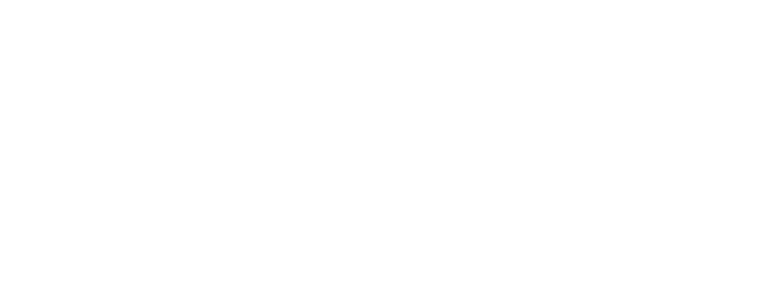
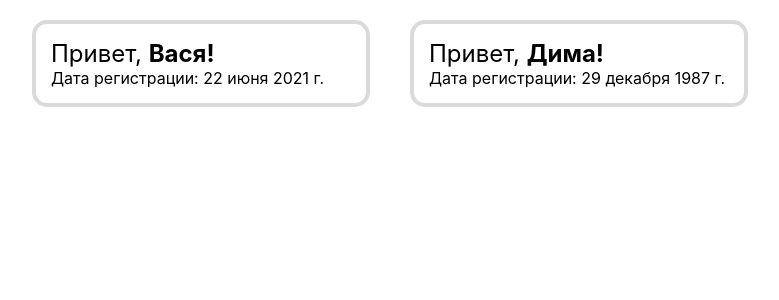
Before and after one commit to Koleneko/react-study, a React (Create React App) app: page / in a window 1280 px wide. Shown: the top 300 px of the page, without its empty margins (10-789 px from the left). Built offline with nearby package versions, Linux system fonts and the light colour scheme.

Commit message:
Выполнил задание №1

```diff
--- a/src/index.js
+++ b/src/index.js
@@ -2,7 +2,11 @@ import React from "react";
 import ReactDOM from "react-dom";
 import "./index.css";
 
+import App from "./tutorial-1/App";
+
 ReactDOM.render(
-  <React.StrictMode></React.StrictMode>,
+  <React.StrictMode>
+    <App />
+  </React.StrictMode>,
   document.getElementById("root"),
 );
--- /dev/null
+++ b/src/tutorial-1/App.css
@@ -0,0 +1,19 @@
+.container {
+  display: flex;
+  align-items: center;
+  justify-content: center;
+  width: 100vh;
+}
+
+.profileCard {
+  padding: 15px;
+  flex-direction: column;
+  width: 300px;
+  border-radius: 15px;
+  border: 4px solid rgba(0, 0, 0, 0.144);
+  margin: 20px;
+}
+
+.greet {
+  font-size: 24px;
+}
--- /dev/null
+++ b/src/tutorial-1/App.js
@@ -0,0 +1,14 @@
+import "./App.css";
+import ProfileClassC from "./Components/ProfileClassC";
+import { ProfileFC } from "./Components/ProfileFC";
+
+function App() {
+  return (
+    <div className="container">
+      <ProfileClassC name="Вася Пупкин" registeredAt={new Date(2021, 5, 22)} />
+      <ProfileFC name="Дима Уткин" registeredAt={new Date(1987, 11, 29)} />
+    </div>
+  );
+}
+
+export default App;
--- /dev/null
+++ b/src/tutorial-1/Components/ProfileClassC.jsx
@@ -0,0 +1,21 @@
+import React from "react";
+const dateOptions = { year: "numeric", month: "long", day: "numeric" };
+
+class ProfileClassC extends React.Component {
+  userName = this.props.name.split(" ")[0];
+  registryDate = this.props.registeredAt.toLocaleString("ru-RU", dateOptions);
+
+  render() {
+    return (
+      <div className="profileCard">
+        <span className="greet">
+          Привет, <b>{this.userName}!</b>
+        </span>
+        <br />
+        <span>Дата регистрации: {this.registryDate}</span>
+      </div>
+    );
+  }
+}
+
+export default ProfileClassC;
--- /dev/null
+++ b/src/tutorial-1/Components/ProfileFC.jsx
@@ -0,0 +1,16 @@
+export const ProfileFC = (props) => {
+  const dateOptions = { year: "numeric", month: "long", day: "numeric" };
+
+  const userName = props.name.split(" ")[0];
+  const registryDate = props.registeredAt.toLocaleString("ru-RU", dateOptions);
+
+  return (
+    <div className="profileCard">
+      <span className="greet">
+        Привет, <b>{userName}!</b>
+      </span>
+      <br />
+      <span>Дата регистрации: {registryDate}</span>
+    </div>
+  );
+};
```
